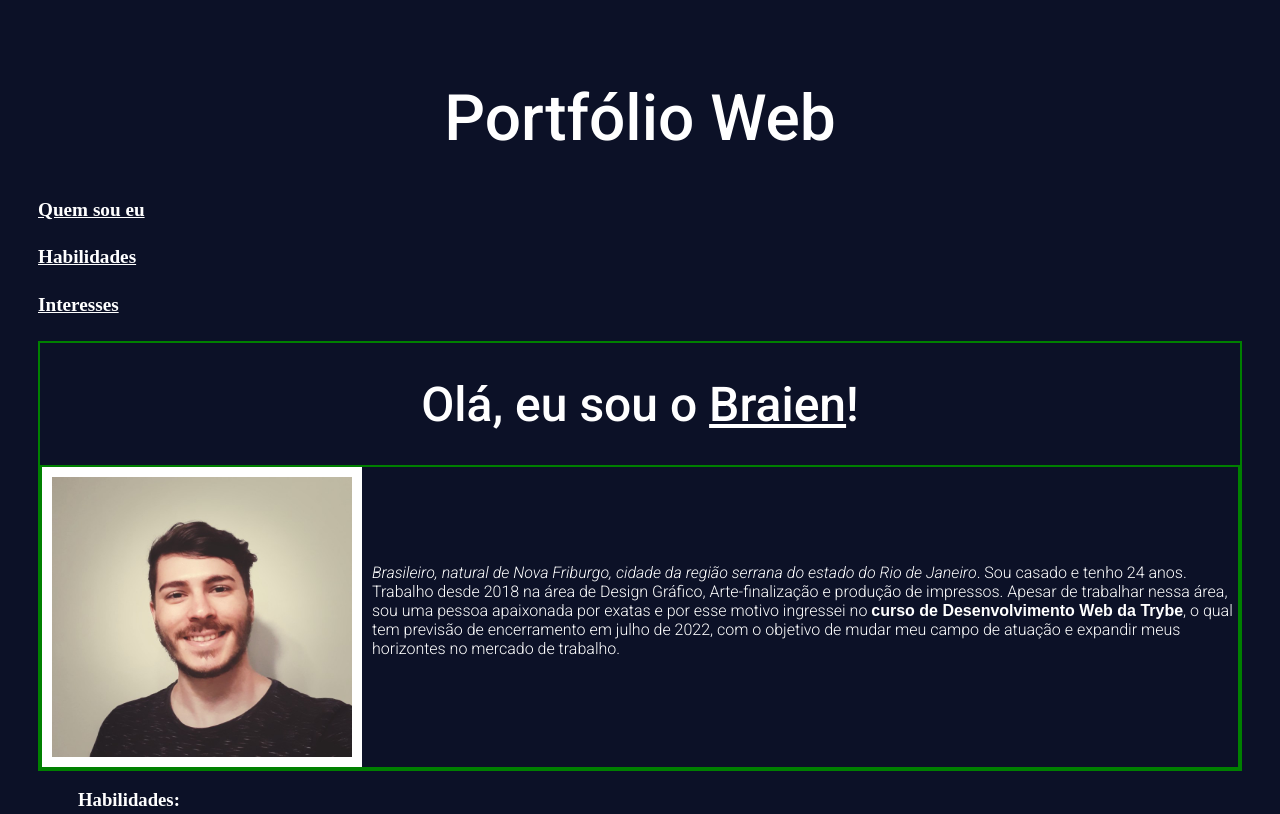
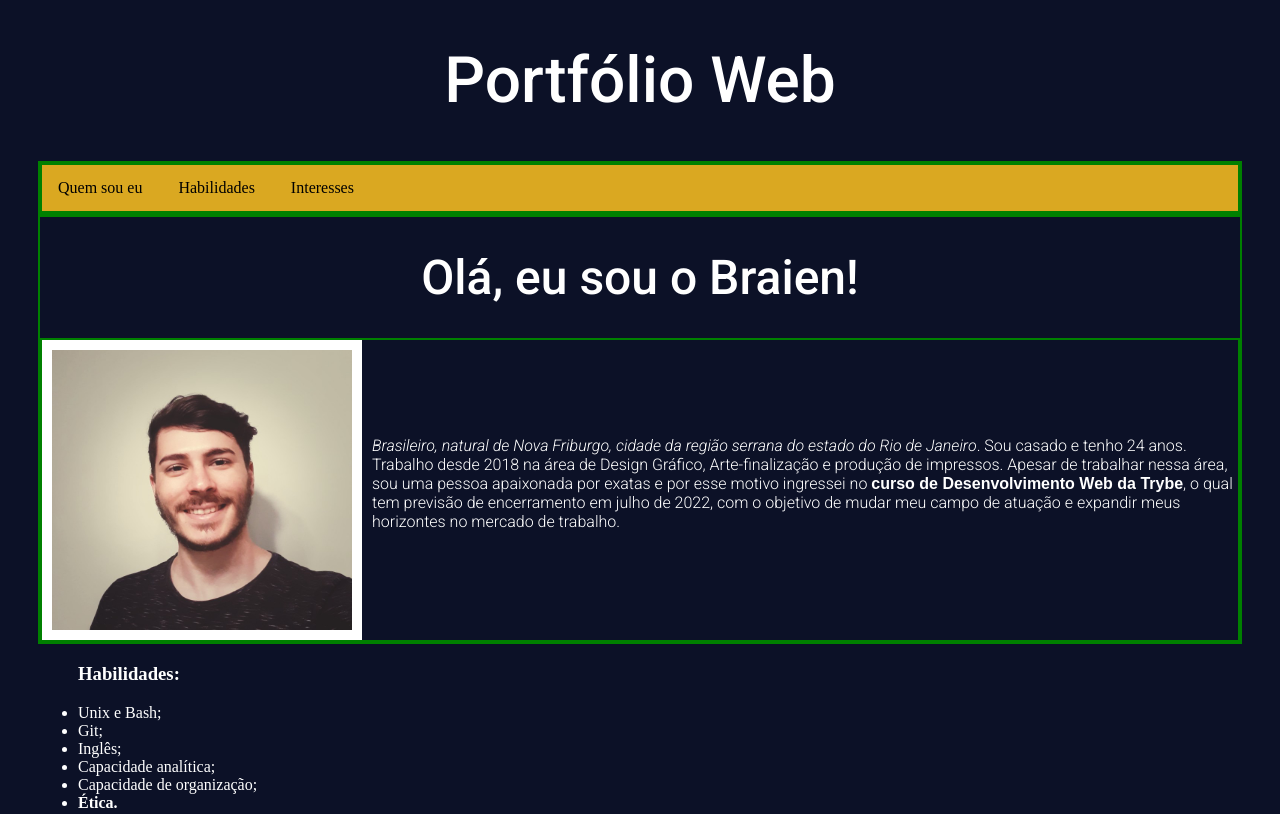
Before and after one commit to braien-machado/braien-machado.github.io, a plain HTML site: page index.html in a window 1280 px wide. Shown: the top 814 px of the page. Drawn offline with Linux system fonts and the light colour scheme.

Commit message:
adiciona menu horizontal superior

```diff
--- a/index.html
+++ b/index.html
@@ -10,10 +10,17 @@
 
 <body>
     <h1 id="inicio">Portfólio Web</h1>
+    <div class="menu">
+      <div><ul>
 
-    <h4><a href="#quem_sou">Quem sou eu</a></h4>
-    <h4><a href="#habilidades">Habilidades</a></h4>
-    <h4><a href="#interesses">Interesses</a></h4>
+          <li><a href="#quem_sou">Quem sou eu</a></li>
+
+          <li><a href="#habilidades">Habilidades</a></li>
+
+          <li><a href="#interesses">Interesses</a></li>
+
+      </ul></div>
+    </div>
 
     <div>
       <h1 class="meu_nome">Olá, eu sou o <a href="#foto-perfil">Braien</a>!</h1>
--- a/style.css
+++ b/style.css
@@ -1,7 +1,7 @@
 body{
   background-color: rgb(12, 17, 39);
   color: white;
-  padding: 30px;
+  padding: 0 30px;
 }
 
 h1{
@@ -15,10 +15,6 @@ h1{
   text-align:center;
 }
 
-h4{
-  font-size: 120%;
-}
-
 p{
   font-family: 'Roboto', sans-serif;
   font-weight: 300;
@@ -30,7 +26,30 @@ p strong{
 }
 
 a{
-  color:currentColor
+  color:currentColor;
+  text-decoration: none;
+}
+
+.menu ul{
+  list-style-type: none;
+  padding: 0;
+  margin: 0;
+  background-color: rgb(218, 168, 33);
+}
+
+.menu ul li{
+  display: inline-block;
+}
+
+.menu ul li a{
+  display: block;
+  color:black;
+  text-align: center;
+  padding: 14px 16px;
+}
+
+.menu ul li a:hover{
+  background-color: rgb(189, 146, 27);
 }
 
 .meu_nome{
```
